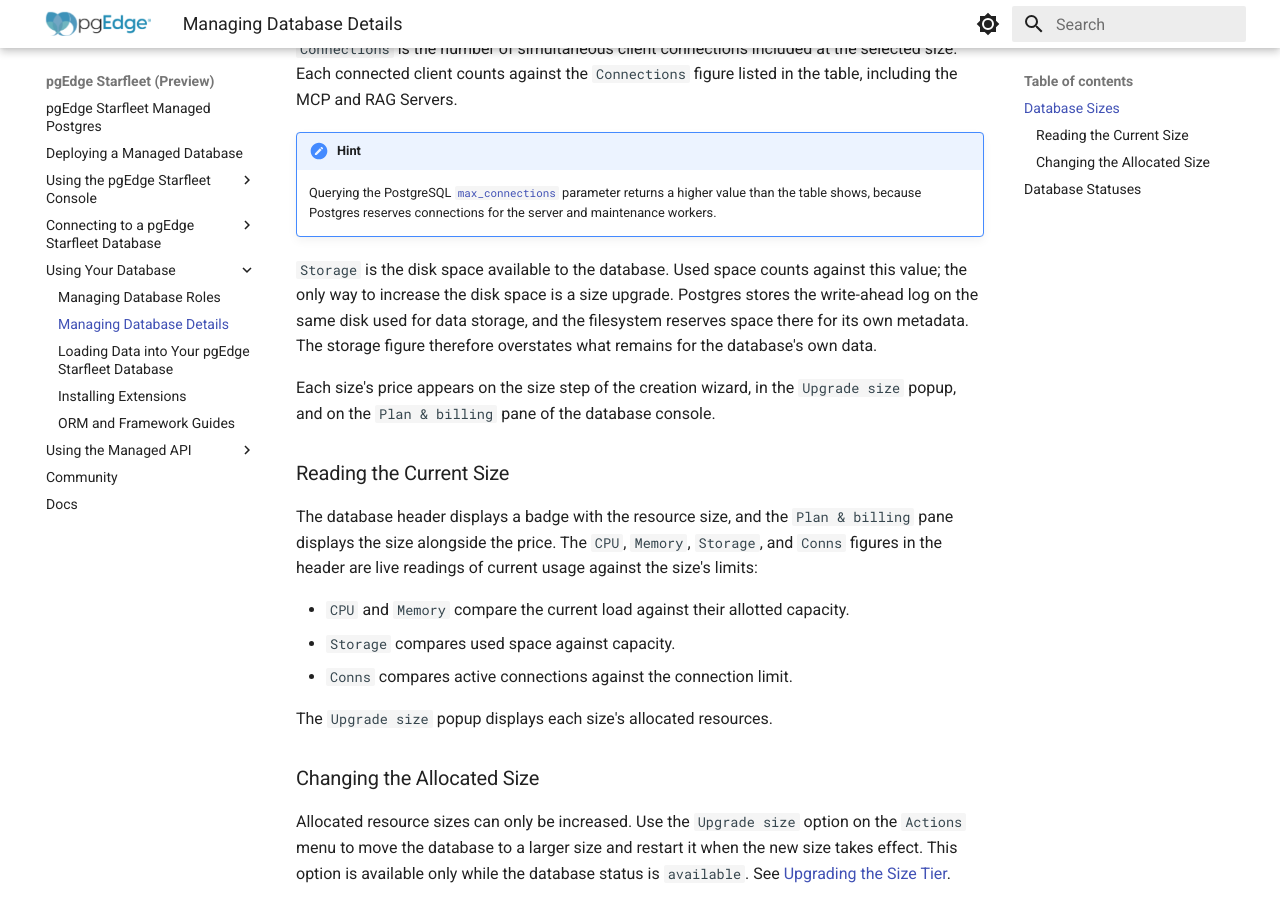
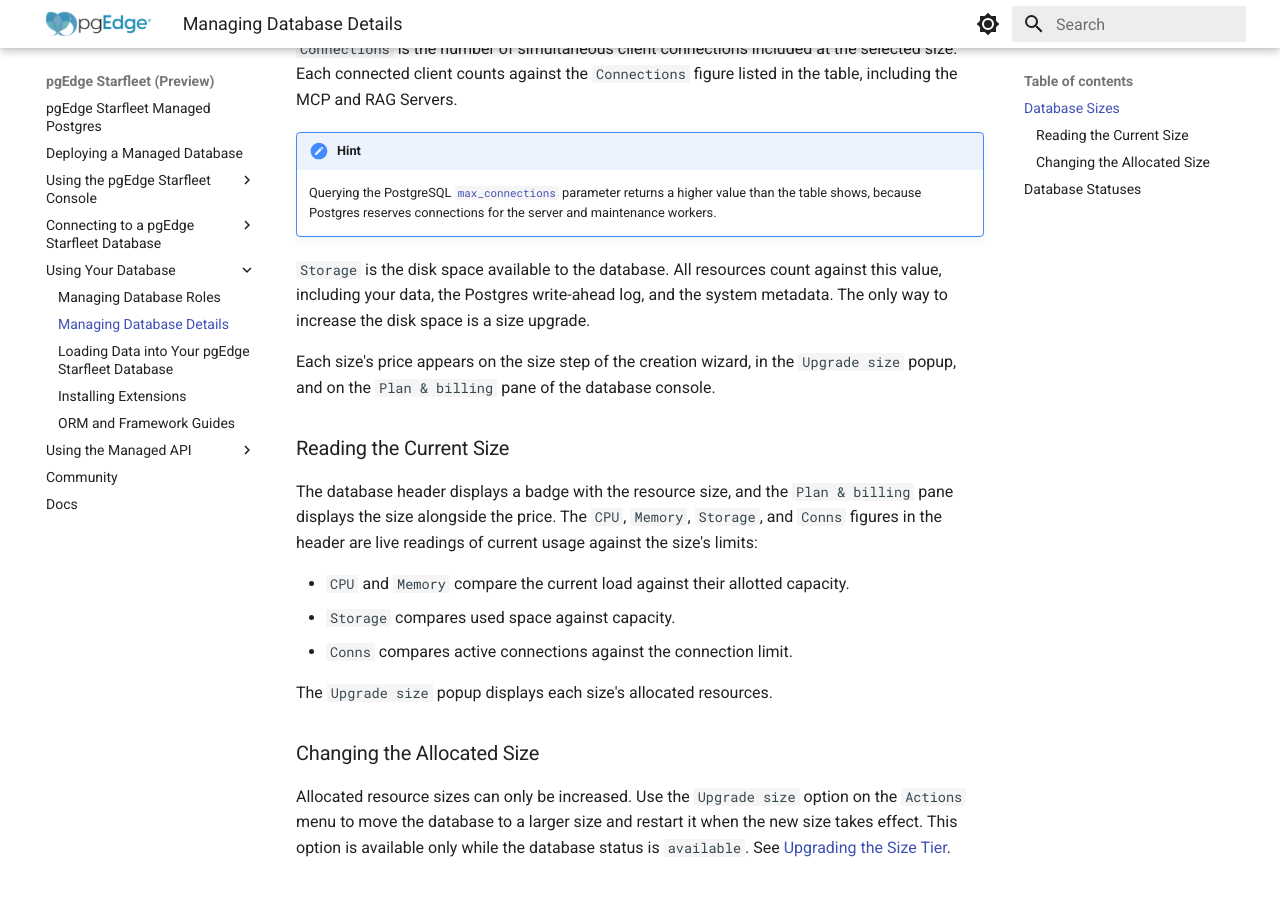
Before and after one commit to pgEdge/pgedge-starfleet-docs, an MkDocs documentation site: the page built from docs/using_database/database_details.md, in a window 1280 px wide and 900 px high, scrolled down 635 px. Built offline with MkDocs 1.6.1 and Material for MkDocs 9.7.7, drawn with Linux system fonts in a browser that asks for light colours.

Commit message:
Update storage explanation in database_details.md
Clarified the explanation of storage space in the database details.

```diff
--- a/docs/using_database/database_details.md
+++ b/docs/using_database/database_details.md
@@ -30,12 +30,10 @@ Servers.
     parameter returns a higher value than the table shows, because Postgres
     reserves connections for the server and maintenance workers.
 
-`Storage` is the disk space available to the database. Used space counts
-against this value; the only way to increase the disk space is a size
-upgrade. Postgres stores the write-ahead log on the same disk used for
-data storage, and the filesystem reserves space there for its own
-metadata. The storage figure therefore overstates what remains for the
-database's own data.
+`Storage` is the disk space available to the database. All resources
+count against this value, including your data, the Postgres write-ahead log,
+and the system metadata. The only way to increase the disk space is a
+size upgrade.
 
 Each size's price appears on the size step of the creation wizard, in the
 `Upgrade size` popup, and on the `Plan & billing` pane of the database
```
